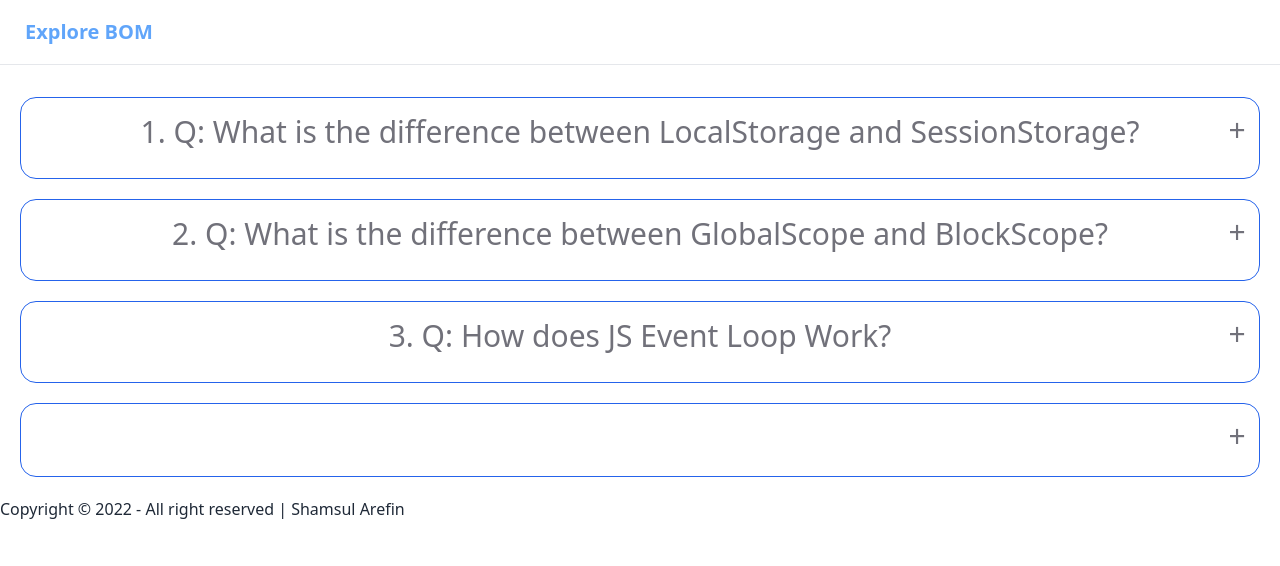
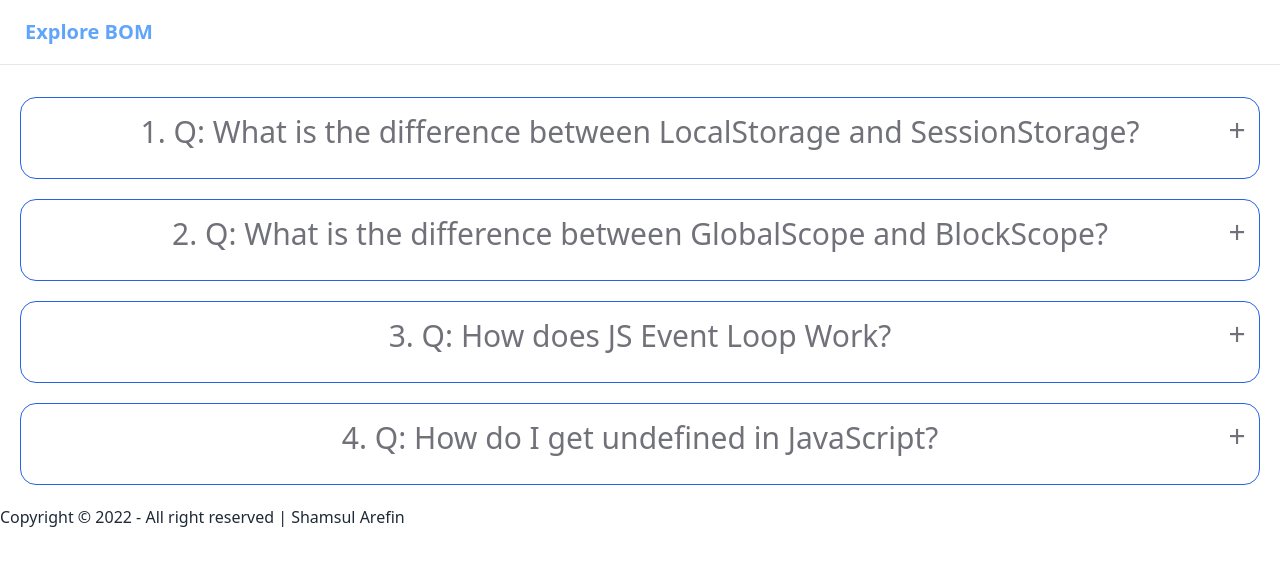
Before and after one commit to ShamsulArefinTanbir/typing-speed-test, a plain HTML site: page blog.html in a window 1280 px wide. Drawn offline with nearby package versions, Linux system fonts and the light colour scheme.

Commit message:
Full Blog Design updated

```diff
--- a/blog.html
+++ b/blog.html
@@ -72,7 +72,7 @@
    <!-- Ques No 4 -->
 <div tabindex="0" class="collapse collapse-plus border border-blue-600 bg-base-100 rounded-box m-5">
     <div class="collapse-title text-3xl text-center text-zinc-500 font-thin px-5">
-
+      4. Q: How do I get undefined in JavaScript?
     </div>
     <div class="collapse-content text-sm font-serif text-left w-3/4 mx-auto mt-3 text-zinc-700">
       <p><b>Answer:</b>We will get undefined value when we call a non-existent property or method of an object. In the above example, if a function does not return any result but still we try to assign its resulted value to a variable. So in this case, result will be undefined. A method or statement also returns undefined if the variable that is being evaluated does not have an assigned value.</p>
```
